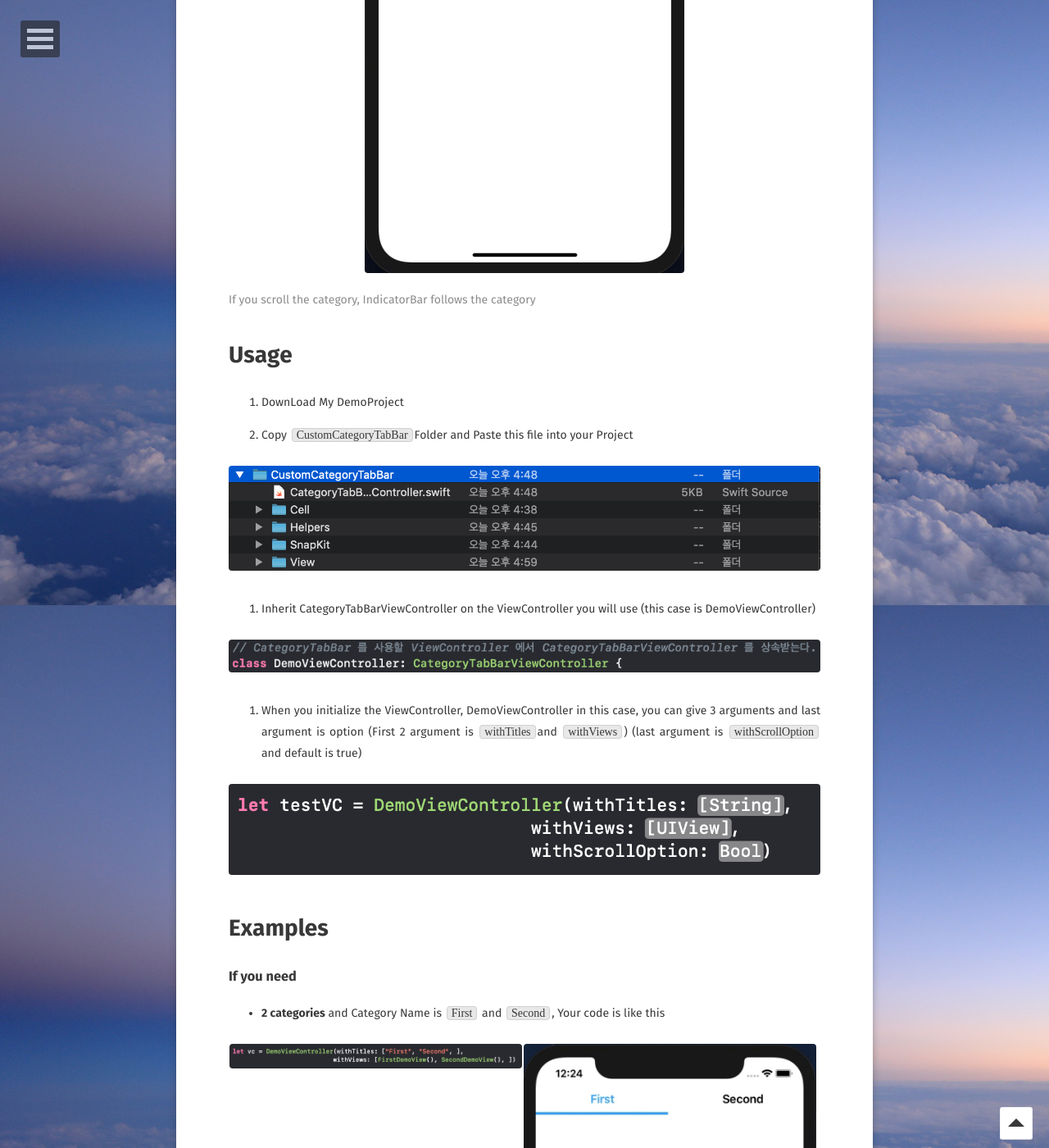
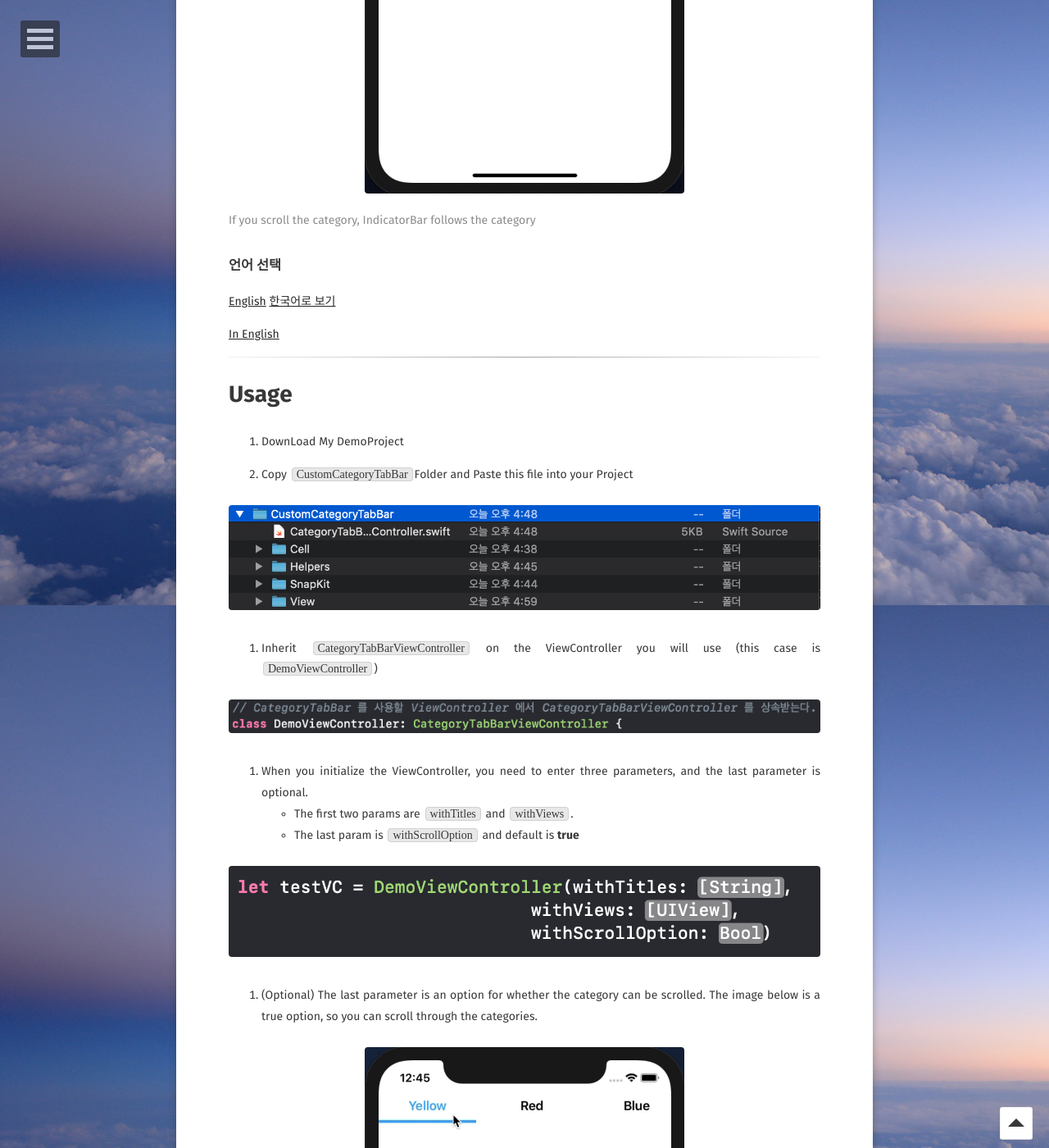
Before and after one commit to DanJeong-KR/changSic.github.io, a Jekyll site: the page built from _posts/2019-07-16-CustomCategoryView.md, in a window 1280 px wide and 1400 px high, scrolled down 1962 px. Shown: the whole window at 82% size. Built offline with Jekyll 4.4.1, drawn with Linux system fonts in a browser that asks for light colours; some web fonts are replaced; comment, search, counter and statistics services are not loaded; some of the changed text lies outside the part shown.

Commit message:
feat : Complete CategoryTabBar Post v1.0

```diff
--- a/_posts/2019-07-16-CustomCategoryView.md
+++ b/_posts/2019-07-16-CustomCategoryView.md
@@ -15,13 +15,6 @@
 mady by **Sicc**
 * [Gutgub](https://github.com/changSic)
 * [Blog](https://changsic.github.io/)
-
-[English](https://changsic.github.io/CustomCategoryView/#eng)
-[한국어로 보기](https://changsic.github.io/CustomCategoryView/#kor)
-
-
-<a href = "#eng"> In English </a>
----
 
 # Features
 <figure class="half">
@@ -44,80 +37,14 @@
   </figcaption>
 </figure>
 
-# Usage
-1. DownLoad My DemoProject
 
-2. Copy `CustomCategoryTabBar`Folder and Paste this file into your Project
-<figure>
-  <a href="/assets/CustomCategoryTabBarFolder.png">
-	<img src="/assets/CustomCategoryTabBarFolder.png">
-  </a>
-</figure>
+### 언어 선택
+[English](https://changsic.github.io/CustomCategoryView/#eng)
+[한국어로 보기](https://changsic.github.io/CustomCategoryView/#kor)
 
-
-3. Inherit CategoryTabBarViewController on the ViewController you will use
-(this case is DemoViewController)
-<figure>
-  <a href="/assets/InheritCategoryTabBarVC.png">
-	<img src="/assets/InheritCategoryTabBarVC.png">
-  </a>
-</figure>
-
-4. When you initialize the ViewController, DemoViewController in this case, you can give 3 arguments and last argument is option
-(First 2 argument is `withTitles`and `withViews`)
-(last argument is `withScrollOption` and default is true)
-<figure>
-  <a href="/assets/CategoryTabBarInit.png">
-	<img src="/assets/CategoryTabBarInit.png">
-  </a>
-</figure>
-
-# Examples
-
-### If you need
-* **2 categories** and Category Name is `First` and `Second`, Your code is like this
-<figure class = "half">
-  <a href="/assets/categoryCodeDemo1.png">
-	<img src="/assets/categoryCodeDemo1.png">
-  </a>
-  <a href="/assets/CategoryNumIs2.gif">
-	<img src="/assets/CategoryNumIs2.gif" height = 300>
-  </a>
-</figure>
-
-* **4 categories** and Category Name is `Hi` and `My` and `name` and `is`, Your code is like this
-<figure class = "half">
-  <a href="/assets/categoryCodeDemo2.png">
-	<img src="/assets/categoryCodeDemo2.png">
-  </a>
-  <a href="/assets/CategoryNumIs4.gif">
-	<img src="/assets/CategoryNumIs4.gif" height = 300>
-  </a>
-</figure>
+<a href = "#eng"> In English </a>
 
 ---
-
-<a href = "#kor"> 한국어로 보기 </a>
-
-# Features
-<figure class="half">
-  <a href="/assets/ViewSwipe.gif">
-	<img src="/assets/ViewSwipe.gif">
-  </a>
-	<img src="/assets/CategoryTap.gif">
-  <a href="/assets/CategoryTap.gif">
-  </a>
-</figure>
-
-<figure>
-  <a href="/assets/CategoryScrollingWithIndicatorBar.gif">
-	<img src="/assets/CategoryScrollingWithIndicatorBar.gif">
-  </a>
-  <figcaption>
-    <a href="/assets/CategoryScrollingWithIndicatorBar.gif" title="카테고리를 스크롤 해도 파란색 IndicatorBar가 따라갑니다 ">
-    </a>
-  </figcaption>
-</figure>
 
 # Usage
 1. DownLoad My DemoProject
@@ -130,42 +57,116 @@
 </figure>
 
 
-3. Inherit CategoryTabBarViewController on the ViewController you will use
-(this case is DemoViewController)
+3. Inherit `CategoryTabBarViewController` on the ViewController you will use
+(this case is `DemoViewController`)
 <figure>
   <a href="/assets/InheritCategoryTabBarVC.png">
 	<img src="/assets/InheritCategoryTabBarVC.png">
   </a>
 </figure>
 
-4. When you initialize the ViewController, DemoViewController in this case, you can give 3 arguments and last argument is option
-(First 2 argument is `withTitles`and `withViews`)
-(last argument is `withScrollOption` and default is true)
+4. When you initialize the ViewController, you need to enter three parameters, and the last parameter is optional.
+* The first two params are `withTitles` and `withViews`.
+* The last param is `withScrollOption` and default is **true**
 <figure>
   <a href="/assets/CategoryTabBarInit.png">
 	<img src="/assets/CategoryTabBarInit.png">
   </a>
 </figure>
 
+5. (Optional) The last parameter is an option for whether the category can be scrolled.
+The image below is a true option, so you can scroll through the categories.
+<figure>
+	<img src="/assets/CategoryScrollingWithIndicatorBar.gif" height = 400>
+</figure>
+
+
 # Examples
 
 ### If you need
 * **2 categories** and Category Name is `First` and `Second`, Your code is like this
-<figure class = "half">
+<figure>
   <a href="/assets/categoryCodeDemo1.png">
 	<img src="/assets/categoryCodeDemo1.png">
   </a>
+</figure>
+<figure>
   <a href="/assets/CategoryNumIs2.gif">
-	<img src="/assets/CategoryNumIs2.gif" height = 300>
+	<img src="/assets/CategoryNumIs2.gif" height = 400>
   </a>
 </figure>
 
 * **4 categories** and Category Name is `Hi` and `My` and `name` and `is`, Your code is like this
-<figure class = "half">
+<figure>
   <a href="/assets/categoryCodeDemo2.png">
 	<img src="/assets/categoryCodeDemo2.png">
   </a>
+</figure>
+<figure>
   <a href="/assets/CategoryNumIs4.gif">
-	<img src="/assets/CategoryNumIs4.gif" height = 300>
+	<img src="/assets/CategoryNumIs4.gif" height = 400>
   </a>
 </figure>
+
+---
+
+<a href = "#kor"> 한국어로 보기 </a>
+# Usage
+1. DemoProject 를 다운로드 합니다.
+
+2. `CustomCategoryTabBar`Folder 를 복사하고 자신의 프로젝트에 붙여넣기를 합니다!
+<figure>
+  <a href="/assets/CustomCategoryTabBarFolder.png">
+	<img src="/assets/CustomCategoryTabBarFolder.png">
+  </a>
+</figure>
+
+
+3. 이 기능을 사용할 자신  View Controller 에 `CategoryTabBarViewController` 를 상속받습니다. (아래의 경우에는 `DemoViewController` 가 될 것.)
+<figure>
+  <a href="/assets/InheritCategoryTabBarVC.png">
+	<img src="/assets/InheritCategoryTabBarVC.png">
+  </a>
+</figure>
+
+4. ViewController 를 초기화 할 때, 3개의 매개변수를 입력해야 하고 마지막 매개변수는 선택사항 입니다.
+* 처음 두 개의 인자는 `withTitles` 과 `withViews` 입니다
+* 마지막 인자는 `withScrollOption` 이고 기본값이 **true** 입니다.
+<figure>
+  <a href="/assets/CategoryTabBarInit.png">
+	<img src="/assets/CategoryTabBarInit.png">
+  </a>
+</figure>
+
+5. (선택사항) 마지막 인자는 카테고리가 스크롤이 가능한지에 대한 옵션입니다. 아래 사진에서는 true 옵션에 해당하는 것이어서 카테고리가 스크롤 됨을 볼 수 있습니다.
+<figure>
+	<img src="/assets/CategoryScrollingWithIndicatorBar.gif" height = 400>
+</figure>
+
+
+# Examples
+
+### 사용자가 만약
+* **2 개의 카테고리** 를 사용하고 카테고리 이름이 `First` 과 `Second` 이면, 코드는 아래와 같습니다.
+<figure>
+  <a href="/assets/categoryCodeDemo1.png">
+	<img src="/assets/categoryCodeDemo1.png">
+  </a>
+</figure>
+<figure>
+  <a href="/assets/CategoryNumIs2.gif">
+	<img src="/assets/CategoryNumIs2.gif" height = 400>
+  </a>
+</figure>
+
+* **4 개의 카테고리** 를 사용하고 카테고리 이름이 `Hi`, `My`, `name`,  `is` 이면, 코드는 아래와 같습니다.
+<figure>
+  <a href="/assets/categoryCodeDemo2.png">
+	<img src="/assets/categoryCodeDemo2.png">
+  </a>
+</figure>
+<figure>
+  <a href="/assets/CategoryNumIs4.gif">
+	<img src="/assets/CategoryNumIs4.gif" height = 400>
+  </a>
+</figure>
```
